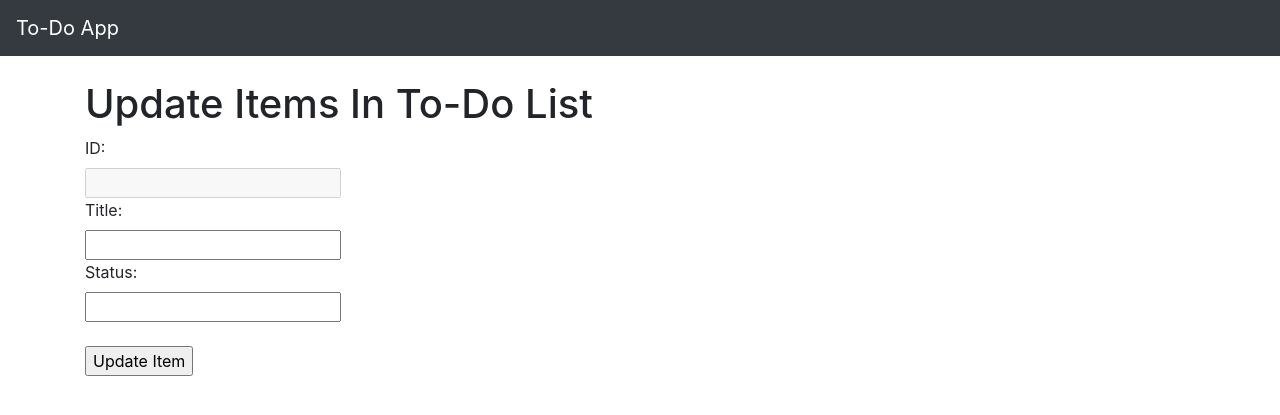
After one commit to CorndelWithSoftwire/DevOps-Course-Starter, a Flask app: template templates/update.html in a window 1280 px wide. The commit adds this page. Shown: the top 415 px of the page. Run offline with Flask 2, Linux system fonts and the light colour scheme; the template is opened without the code that fills it, so the values that code supplies are empty; some libraries are stand-ins or nearby versions.

Commit message:
Final code

```diff
--- a/app.py
+++ b/app.py
@@ -4,9 +4,39 @@ import session_items as session
 app = Flask(__name__)
 app.config.from_object('flask_config.Config')
 
-@app.route('/')
+@app.route('/', methods=['POST', 'GET'])
 def index():
-    return 'Hello World!'
+
+    if request.method == 'POST':
+        item_title = request.form['Title']
+        session.add_item(item_title)
+        return redirect('/')
+    else:
+        items_list = session.get_items()
+        # print(items_list)
+        return render_template('index.html', items_list=items_list)
+
+@app.route('/delete/<int:id>')
+def delete(id):
+    print('id', id)
+    session.delete_item(id)
+    return redirect('/')
+
+@app.route('/update/<int:id>', methods=['GET', 'POST'])
+def update(id):
+    k = session.get_item(id)
+
+    if request.method == 'POST':
+
+        k['status'] = request.form['Status']
+        k['title'] = request.form['Title']
+        session.save_item(k)
+        return redirect('/')
+
+    else:
+
+        # print(items_list)
+        return render_template('update.html', k=k)
 
 if __name__ == '__main__':
     app.run()
--- a/session_items.py
+++ b/session_items.py
@@ -13,6 +13,7 @@ def get_items():
     Returns:
         list: The list of saved items.
     """
+    _DEFAULT_ITEMS.sort()
     return session.get('items', _DEFAULT_ITEMS)
 
 
@@ -67,3 +68,22 @@ def save_item(item):
     session['items'] = updated_items
 
     return item
+
+def delete_item(id):
+    """
+    Delete a existing item with the list to the session.
+
+    Args:
+        id: The id of the item.
+
+    Returns:
+        item: The deleted item.
+    """
+    items = get_items()
+    found_item = next((item for item in items if item['id'] == int(id)), None)
+
+    # Remove the item from the list
+    items.remove(found_item)
+    session['items'] = items
+
+    return found_item
--- /dev/null
+++ b/templates/update.html
@@ -0,0 +1,23 @@
+{% extends "layout.html" %}
+{% block title %}To-Do App{% endblock %}
+
+{% block content %}
+  <div class="row">
+    <div class="col-md-12">
+      <h1>Update Items In To-Do List</h1>
+      <ul class="list-group mb-4">
+        <!-- List the todo items here -->
+
+        <form action="/update/{{k.id}}" method="POST">
+            <label for="id">ID:</label><br>
+            <input type="text" id="id" name="id" value="{{k.id}}" disabled><br>
+            <label for="Title">Title:</label><br>
+            <input type="text" id="Title" name="Title" value="{{k.title}}"><br>
+            <label for="Status">Status:</label><br>
+            <input type="text" id="Status" name="Status" value="{{k.status}}"><br><br>
+            <input type="submit" value="Update Item">
+        </form>
+      </ul>
+    </div>
+  </div>
+{% endblock %}
```
Also changed, not shown: templates/index.html (+29 -1 lines).
